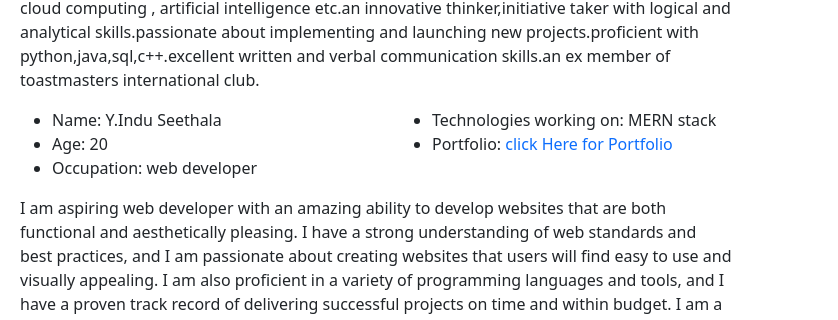
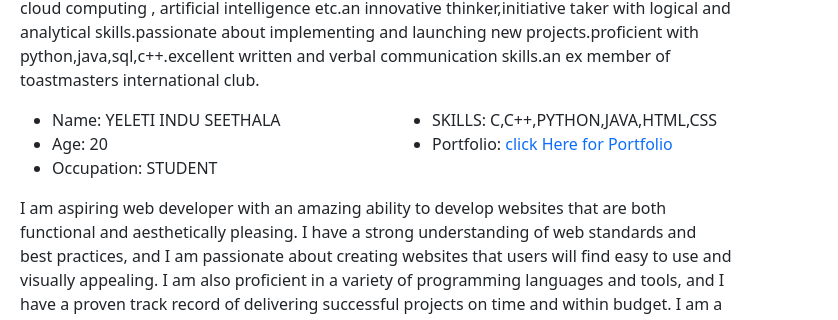
Before and after one commit to induseethala/portfolio-, a plain HTML site: page index.html in a window 1280 px wide. Shown: the part 956-1276 px from the top of the page, 442-1280 px from the left. Drawn offline with nearby package versions, Linux system fonts and the light colour scheme.

Commit message:
Update index.html

```diff
--- a/index.html
+++ b/index.html
@@ -68,14 +68,14 @@
                     <div class="row">
                         <div class="col-md-6">
                             <ul>
-                                <li>Name: Y.Indu Seethala</li>
+                                <li>Name: YELETI INDU SEETHALA</li>
                                 <li>Age: 20</li>
-                                <li>Occupation: web developer</li>
+                                <li>Occupation: STUDENT</li>
                             </ul>
                         </div>
                         <div class="col-md-6">
                             <ul>
-                                <li>Technologies working on: MERN stack</li>
+                                <li>SKILLS: C,C++,PYTHON,JAVA,HTML,CSS</li>
                                 <li>Portfolio: <a href="http://www.google .com" target="_blank"
                                         rel="noopener noreferrer" class="text-decoration-none">click Here for
                                         Portfolio</a></li>
@@ -83,7 +83,14 @@
 
                         </div>
                         <div class="row">
-                            <p>I am aspiring web developer with an amazing ability to develop websites that are both functional
+                            <p>
+
+
+
+
+
+
+                                I am aspiring web developer with an amazing ability to develop websites that are both functional
                                 and aesthetically pleasing. I have a strong understanding of web standards and best
                                 practices, and I am passionate about creating websites that users will find easy to use
                                 and visually appealing. I am also proficient in a variety of programming languages and
```
